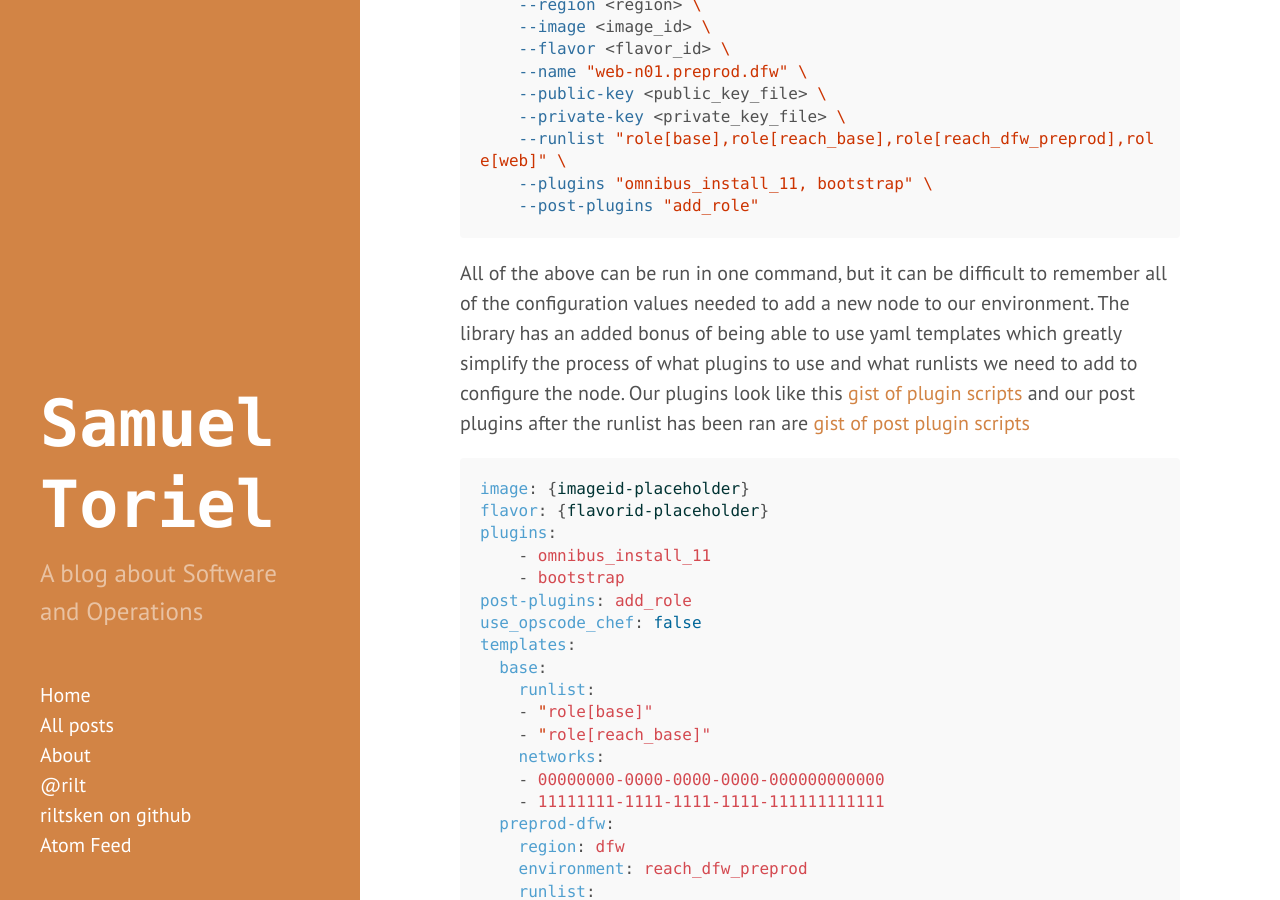
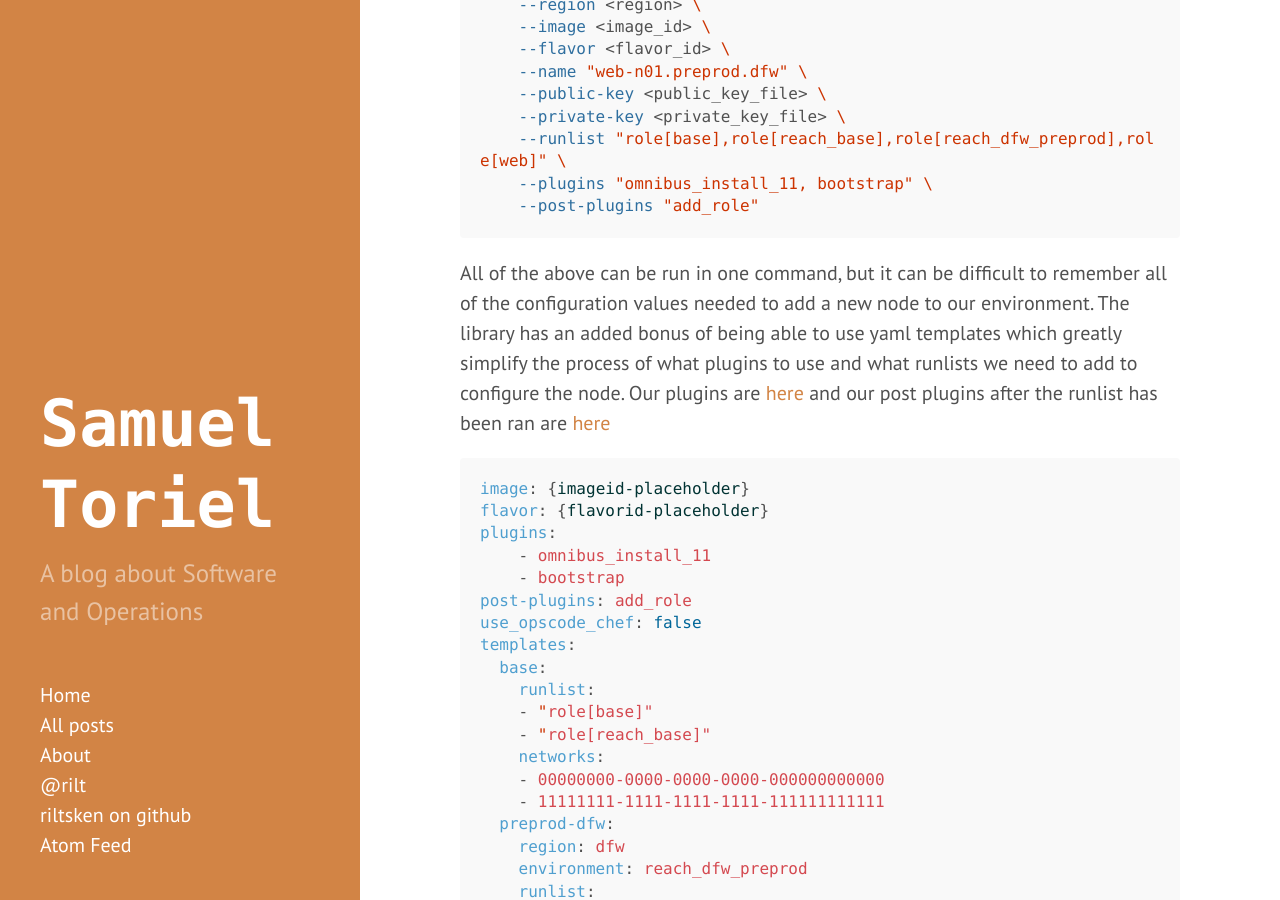
Before and after one commit to riltsken/riltsken.github.io, a Jekyll site: the page built from _posts/2014-11-21-team-workflow-using-littlechef-to-manage-infrastructure.markdown, in a window 1280 px wide and 900 px high, scrolled down 3391 px. Built offline with Jekyll 4.4.1, drawn with Linux system fonts in a browser that asks for light colours; nearby versions of some CDN libraries; Markdown is read by kramdown in place of the engine named in the settings; comment, search, counter and statistics services are not loaded.

Commit message:
Link to gists with a better reference

````diff
--- a/_posts/2014-11-21-team-workflow-using-littlechef-to-manage-infrastructure.markdown
+++ b/_posts/2014-11-21-team-workflow-using-littlechef-to-manage-infrastructure.markdown
@@ -69,7 +69,7 @@ fix-rackspace create \
     --post-plugins "add_role"
 ```
 
-All of the above can be run in one command, but it can be difficult to remember all of the configuration values needed to add a new node to our environment. The library has an added bonus of being able to use yaml templates which greatly simplify the process of what plugins to use and what runlists we need to add to configure the node. Our plugins look like this [gist of plugin scripts][littlechef_rackspace_plugins] and our post plugins after the runlist has been ran are [gist of post plugin scripts][littlechef_rackspace_post_plugins]
+All of the above can be run in one command, but it can be difficult to remember all of the configuration values needed to add a new node to our environment. The library has an added bonus of being able to use yaml templates which greatly simplify the process of what plugins to use and what runlists we need to add to configure the node. Our plugins are [here][littlechef_rackspace_plugins] and our post plugins after the runlist has been ran are [here][littlechef_rackspace_post_plugins]
 
 ``` yaml
 image: {imageid-placeholder}
````
Also changed, not shown: 2 other files.
